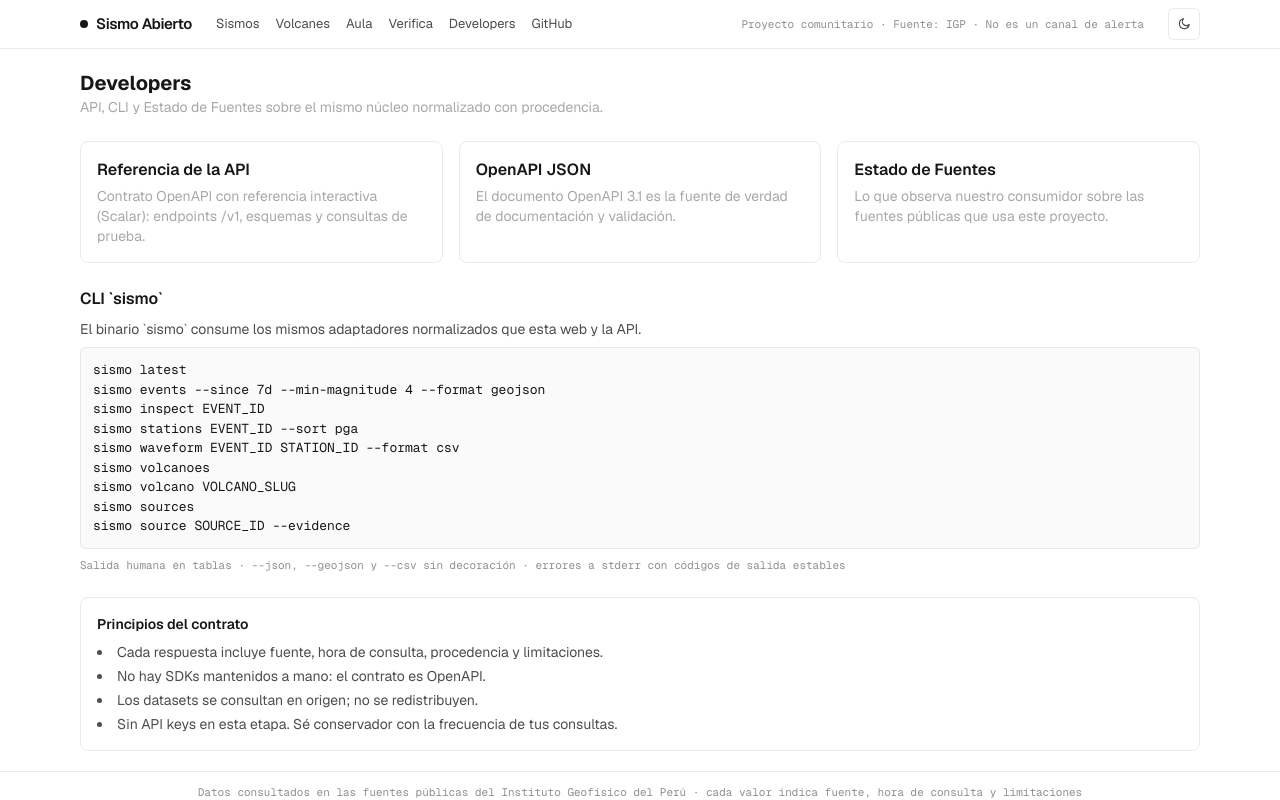
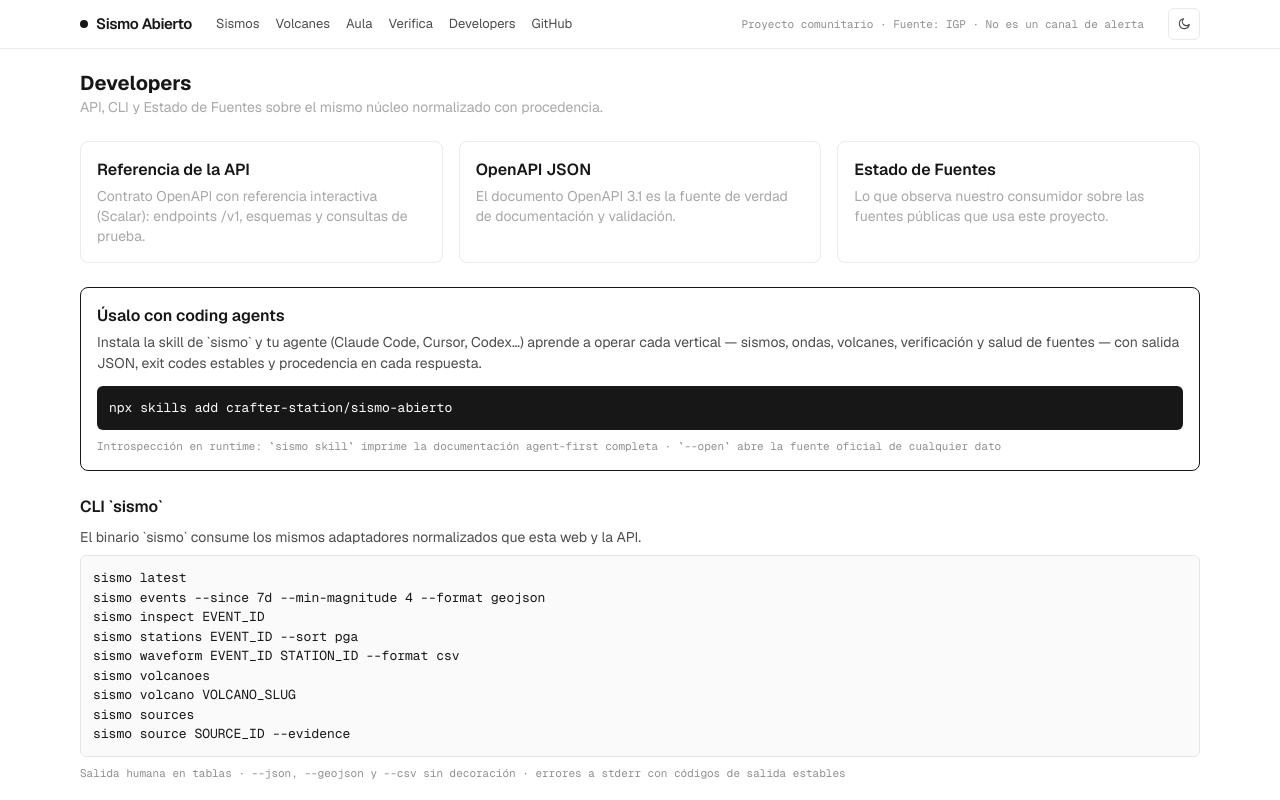
Before and after one commit to crafter-research/sismo-abierto, a Next.js app in the folder apps/web/: page /developers in a window 1280 px wide. Shown: the top 800 px of the page. Built offline with nearby package versions, Linux system fonts and the light colour scheme.

Commit message:
docs: coding-agents install via npx skills add on developers page and README

```diff
--- a/apps/web/app/developers/page.tsx
+++ b/apps/web/app/developers/page.tsx
@@ -49,6 +49,33 @@ export default function DevelopersPage() {
           </li>
         ))}
       </ul>
+      <section
+        aria-labelledby="agents-titulo"
+        className="rounded-lg border border-gray-1000 p-4"
+        data-testid="coding-agents"
+      >
+        <h2
+          id="agents-titulo"
+          className="font-semibold text-[16px] text-gray-1000"
+        >
+          Úsalo con coding agents
+        </h2>
+        <p className="mt-1 text-[14px] text-gray-900">
+          Instala la skill de `sismo` y tu agente (Claude Code, Cursor, Codex…)
+          aprende a operar cada vertical — sismos, ondas, volcanes, verificación
+          y salud de fuentes — con salida JSON, exit codes estables y
+          procedencia en cada respuesta.
+        </p>
+        <pre className="mt-3 overflow-x-auto rounded-md bg-gray-1000 p-3 font-mono text-[13px] text-background-100">
+          {`npx skills add crafter-station/sismo-abierto`}
+        </pre>
+        <p className="mt-2 font-mono text-[11px] text-gray-700">
+          Introspección en runtime: `sismo skill` imprime la documentación
+          agent-first completa · `--open` abre la fuente oficial de cualquier
+          dato
+        </p>
+      </section>
+
       <section aria-labelledby="cli-titulo">
         <h2 id="cli-titulo" className="mb-2 font-semibold text-gray-1000">
           CLI `sismo`
```
Also changed, not shown: 1 other file (tests, documents, lock files or other folders).
